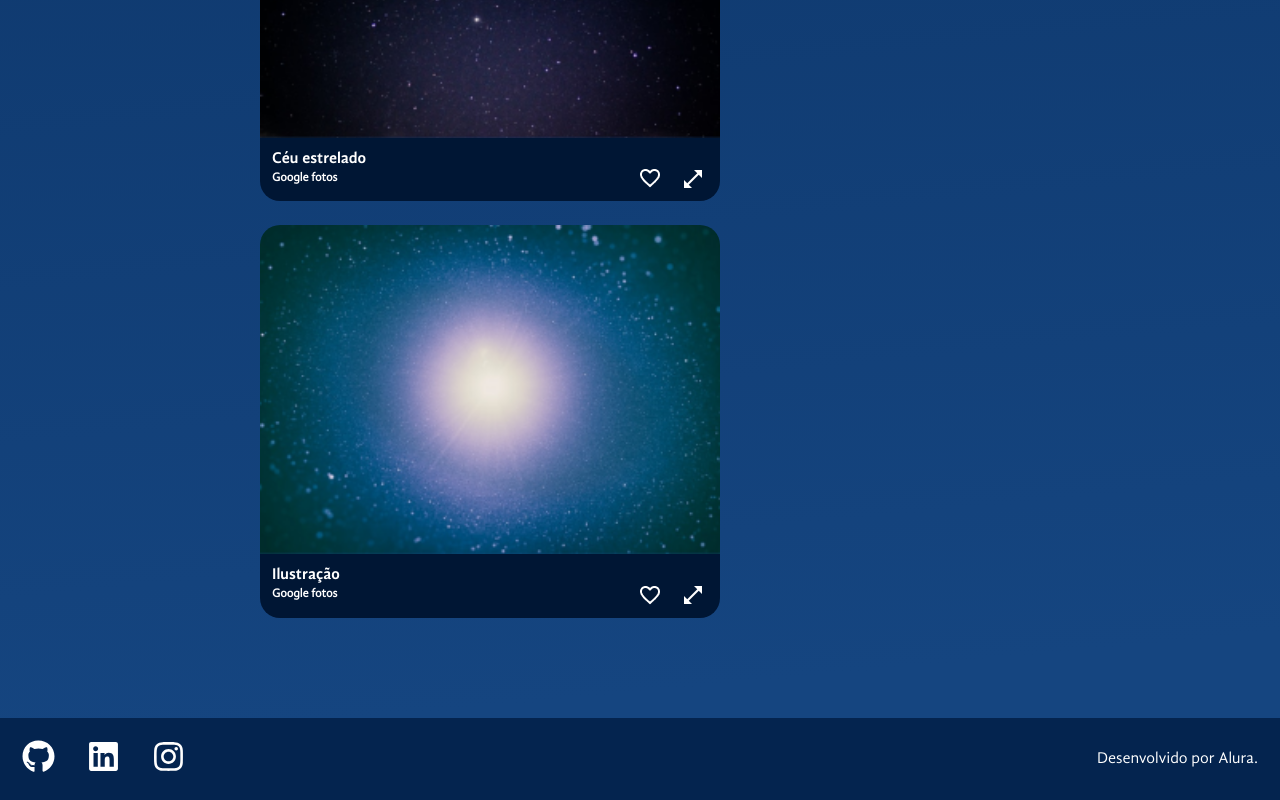
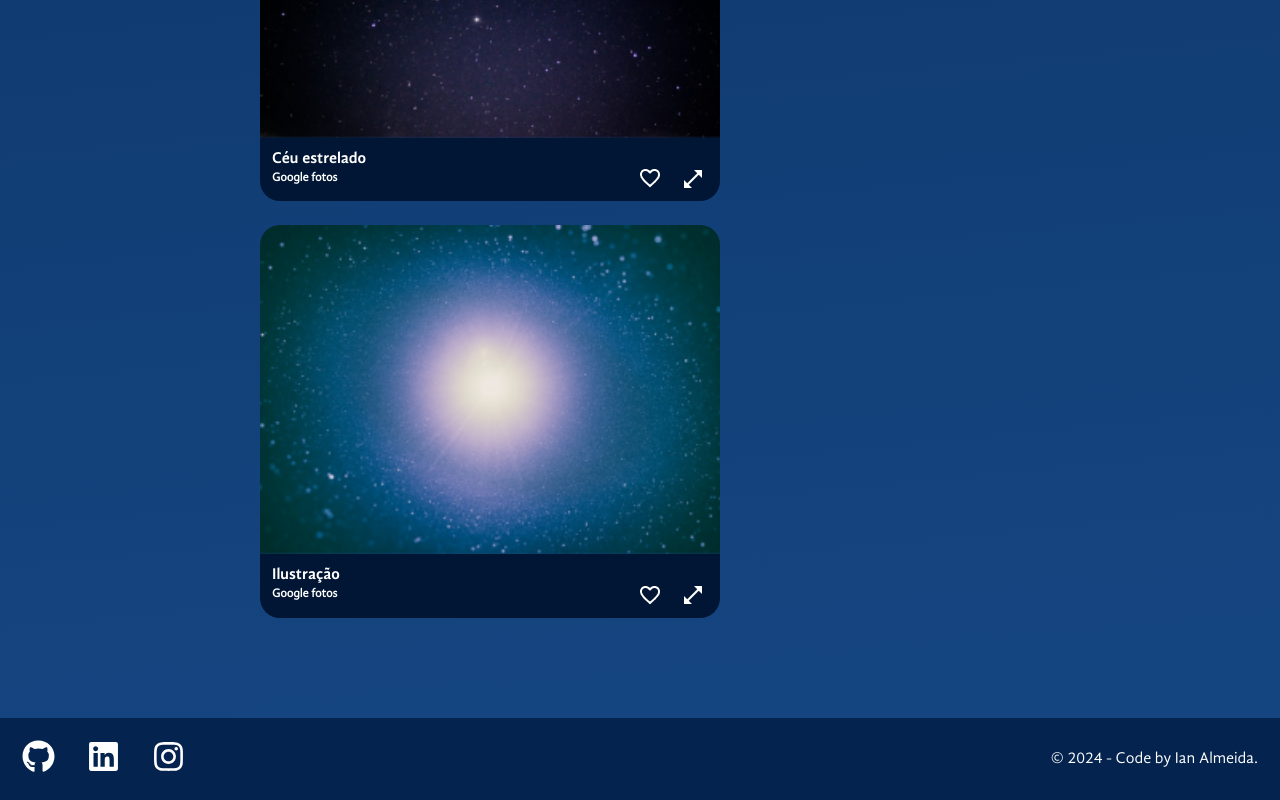
Before and after one commit to Ian-Alemida/brahmand-app, a React (Vite) app: page / in a window 1280 px wide. Shown: the part 4244-5044 px from the top of the page. Built offline with nearby package versions, Linux system fonts and the light colour scheme.

Commit message:
Modificando ModalZoom

```diff
--- a/src/componentes/ModalZoom/index.jsx
+++ b/src/componentes/ModalZoom/index.jsx
@@ -12,7 +12,7 @@ const Overlay = styled.div`
 `
 
 const DialogEstilizado = styled.dialog`
-    position: absolute;
+    position: fixed;
     top: 294px;
     background: transparent;
     padding: 0;
--- a/src/componentes/Rodape/index.jsx
+++ b/src/componentes/Rodape/index.jsx
@@ -51,7 +51,7 @@ function Rodape() {
                     </a>
                 </li>
             </IconeContainer>
-            <RodapeTexto>Desenvolvido por Alura.</RodapeTexto>
+            <RodapeTexto>© 2024 - Code by Ian Almeida.</RodapeTexto>
         </RodapeEstilizado>
     );
 }
```
